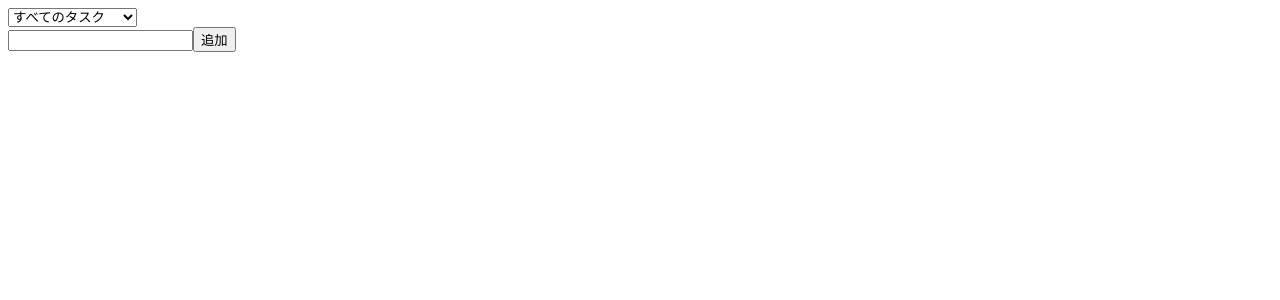
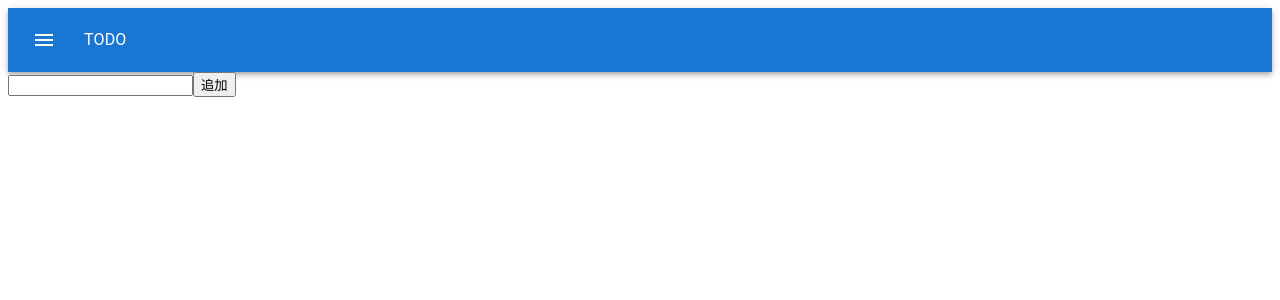
Before and after one commit to oishigyunyu/react_todo, a React (Create React App) app in the folder todo/: page / in a window 1280 px wide. Shown: the top 300 px of the page. Built offline with nearby package versions, Linux system fonts and the light colour scheme.

Commit message:
toolbarを追加

```diff
--- a/todo/src/App.tsx
+++ b/todo/src/App.tsx
@@ -1,6 +1,7 @@
 import React, { useState } from 'react';
 import { FormDialog } from './FormDialog'
 import { TodoItem } from './TodoItems'
+import { ToolBar } from './ToolBar'
 
 type Todo = {
   value: string;
@@ -15,6 +16,7 @@
 export const App = () => {
   const [text, setText] = useState('');
   const [todos, setTodos] = useState<Todo[]>([]);
+  // eslint-disable-next-line
   const [filter, setFilter] = useState<Filter>('all');
 
   const handleOnChange = (e: React.ChangeEvent<HTMLInputElement>) => {
@@ -93,20 +95,12 @@
 
   return (
     <div>
-      <select defaultValue="all"
-              onChange={(e) => setFilter(e.target.value as Filter)}
-      >
-        <option value="all">すべてのタスク</option>
-        <option value="checked">完了したタスク</option>
-        <option value="unchecked">現在のタスク</option>
-        <option value="removed">削除済みのタスク</option>
-      </select>
+      <ToolBar/>
       <FormDialog
         text={text}
         onChange={handleOnChange}
         onSubmit={handleOnSubmit}
       />
-
       <ul>
         {filteredTodos.map((todo) => {
           return (
--- /dev/null
+++ b/todo/src/ToolBar.tsx
@@ -0,0 +1,28 @@
+import AppBar from '@mui/material/AppBar'
+import Box from '@mui/material/Box';
+import Toolbar from '@mui/material/Toolbar';
+import Typography from '@mui/material/Typography';
+import IconButton from '@mui/material/IconButton';
+
+import MenuIcon from '@mui/icons-material/Menu';
+
+export const ToolBar = () => {
+    return (
+        <Box sx={{ flexGrow: 1}}>
+            <AppBar position="static">
+                <Toolbar>
+                    <IconButton
+                        size="large"
+                        edge="start"
+                        color="inherit"
+                        arial-label="menu"
+                        sx={{ mr: 2}}
+                    >
+                        <MenuIcon />
+                    </IconButton>
+                    <Typography>TODO</Typography>
+                </Toolbar>
+            </AppBar>
+        </Box>
+    )
+}
```
